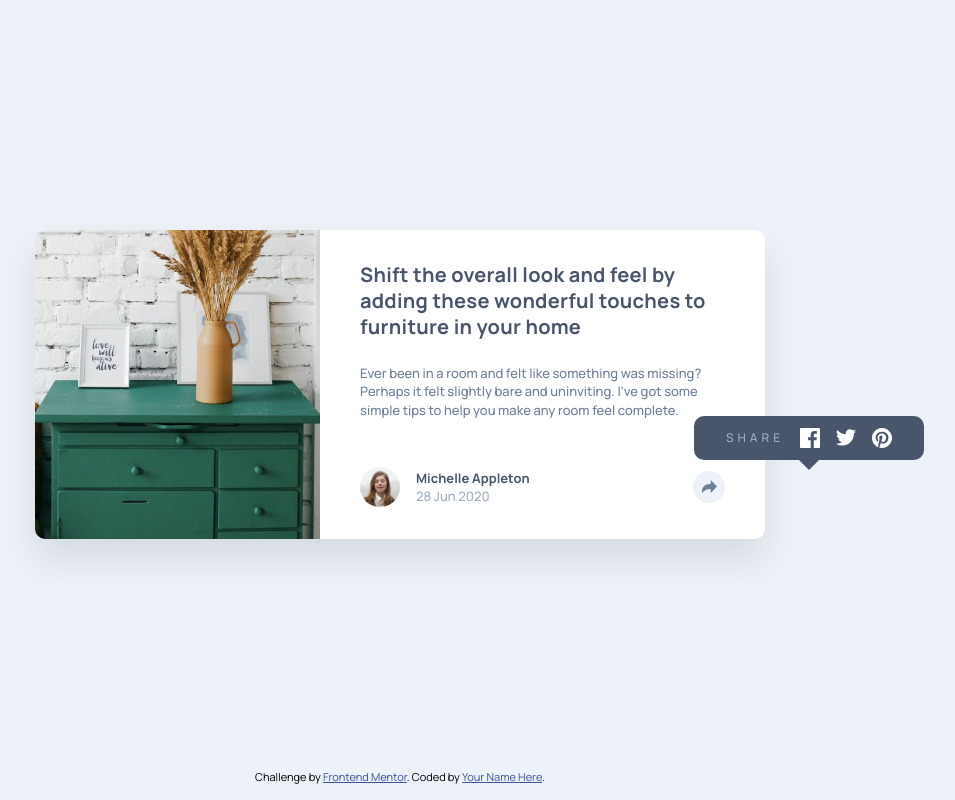
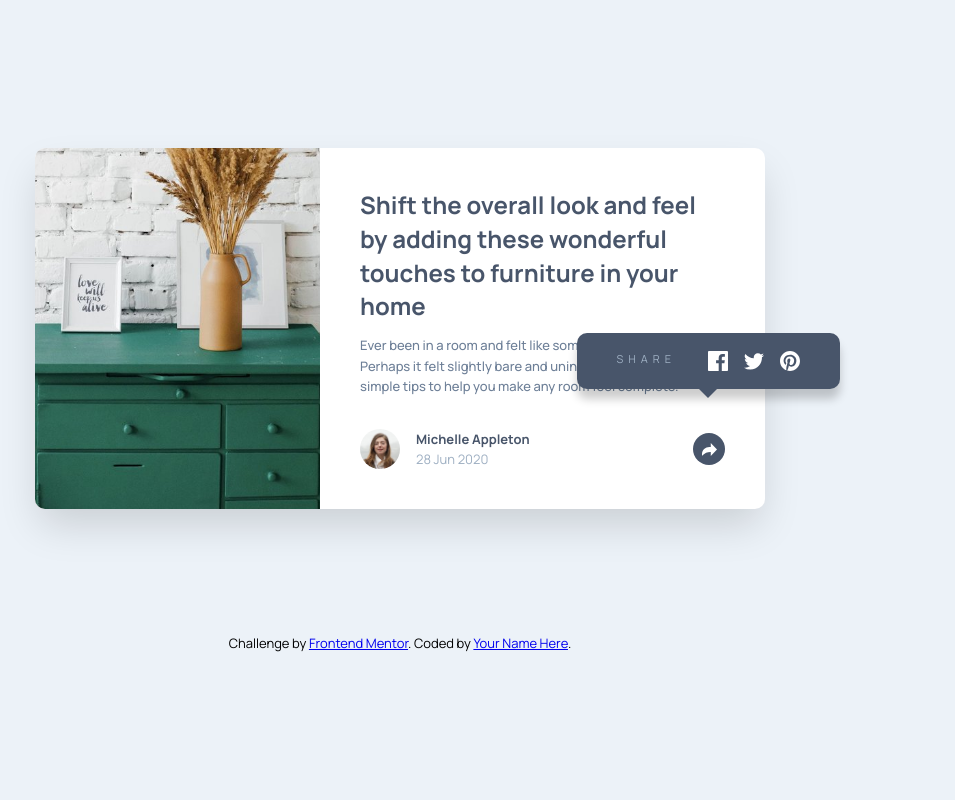
Before and after one commit to Emelinur/article-preview-component-master, a plain HTML site: page index.html in a window 1280 px wide. Both pictures are taken after a click on the button "Share article". Shown: the whole page, without its empty margins (240-1195 px from the left). Drawn offline with Linux system fonts and the light colour scheme.

Commit message:
update  index.html,style.css and main.js

```diff
--- a/main.js
+++ b/main.js
@@ -1,8 +1,6 @@
-const btnShare = document.querySelector('#btn_share');
-const card = document.querySelector('.card');
-const share_popover=document.querySelector(".share-popover")
+const shareBtn = document.getElementById("btn_share");
+const card = document.querySelector(".card");
 
-btnShare.addEventListener('click', () => {
-  card.classList.toggle('card--share-open');
-share_popover.classList.add('share-btn--popup')
+shareBtn.addEventListener("click", () => {
+  card.classList.toggle("card--share-open");
 });
--- a/style.css
+++ b/style.css
@@ -1,69 +1,46 @@
 :root {
-  /* Color */
+  /* COLORS */
+  --very-dark-grayish-blue: hsl(217, 19%, 35%);
+  --desaturated-dark-blue: hsl(214, 17%, 51%);
+  --grayish-blue: hsl(212, 23%, 69%);
+  --light-grayish-blue: hsl(210, 46%, 95%);
   --white: hsl(0, 100%, 100%);
-  --grey-900: hsl(217, 19%, 35%);
-  --grey-500: hsl(214, 17%, 51%);
-  --grey-400: hsl(212, 23%, 69%);
-  --grey-200: hsl(210, 46%, 95%);
 
-  /* Typography */
+  /* TİPOGRAFİ */
   --ff: "Manrope", sans-serif;
-  --fs-text-1: 1.25rem;
-  --lh-text-1: 1.3;
-  --ls-text-1: 0.015625rem;
-
-  --fs-text-2: 0.8125rem;
-  --lh-text-2: 1.4;
-  --ls-text-2: 0;
-
-  --fs-text-3: 0.75rem;
-  --lh-text-3: 1.4;
-  --ls-text-3: 0.25rem;
-
-  --fw-1: 500;
-  --fw-2: 700;
-
-  /* Spacing */
-  --spacing-400: 2rem;
-  --spacing-300: 1.5rem;
-  --spacing-200: 1rem;
+  --fs-body: 13px;
+  --fw-medium: 500;
+  --fw-bold: 700;
 }
 
-/* RESET */
-*,
-*::before,
-*::after {
-  box-sizing: border-box;
+/* --- RESET --- */
+* {
   margin: 0;
   padding: 0;
+  box-sizing: border-box;
 }
 
 body {
-  min-height: 100vh;
   font-family: var(--ff);
-  background-color: var(--grey-200);
+  font-size: var(--fs-body);
+  background-color: var(--light-grayish-blue);
   display: flex;
   flex-direction: column;
+  justify-content: space-evenly;
   align-items: center;
-  justify-content: center;
+  min-height: 100vh;
+  padding: 1.5rem;
 }
 
-main {
-  display: flex;
-  justify-content: center;
-  align-items: center;
-  flex: 1;
-}
-
-/* CARD – mobile first */
-
 .card {
-  position: relative; /* popup buna göre hizalanacak */
-  width: 20.4375rem; /* 327px */
   background-color: var(--white);
   border-radius: 10px;
+  box-shadow: 0px 20px 40px -5px rgba(0, 0, 0, 0.15);
+  width: 100%;
+  max-width: 327px;
   overflow: hidden;
-  box-shadow: 0 20px 40px rgba(0, 0, 0, 0.1);
+  display: flex;
+  flex-direction: column;
 }
 
 .card__image {
@@ -73,147 +50,132 @@ main {
 }
 
 .card__content {
-  padding: 30px 32px 24px;
-  display: flex;
-  flex-direction: column;
-  gap: var(--spacing-300);
+  padding: 32px;
+  gap: 2rem;
 }
 
 .card__title {
-  font-size: var(--fs-text-1);
-  font-weight: var(--fw-2);
-  line-height: var(--lh-text-1);
-  letter-spacing: var(--ls-text-1);
-  color: var(--grey-900);
+  font-weight: var(--fw-bold);
+  font-size: 1.2rem;
+  line-height: 1.4;
+  color: var(--very-dark-grayish-blue);
+  margin-bottom: 12px;
 }
 
 .card__text {
-  font-size: var(--fs-text-2);
-  font-weight: var(--fw-1);
-  line-height: var(--lh-text-2);
-  letter-spacing: var(--ls-text-2);
-  color: var(--grey-500);
+  color: var(--desaturated-dark-blue);
+  line-height: 1.6;
+  font-weight: var(--fw-medium);
+  margin-bottom: 32px;
 }
 
 .card__footer {
-  margin-top: var(--spacing-300);
   display: flex;
   align-items: center;
   justify-content: space-between;
+  position: relative;
+  min-height: 40px;
+  margin-top: 2rem;
 }
-
-/* AUTHOR */
 
 .author {
   display: flex;
   align-items: center;
-  gap: var(--spacing-200);
+  gap: 16px;
+  transition: opacity 0.2s;
 }
 
 .author__avatar {
   width: 40px;
   height: 40px;
-  border-radius: 999px;
+  border-radius: 50%;
 }
 
 .author__name {
-  font-size: var(--fs-text-2);
-  font-weight: var(--fw-2);
-  color: var(--grey-900);
+  color: var(--very-dark-grayish-blue);
+  font-weight: var(--fw-bold);
+  margin-bottom: 2px;
 }
 
 .author__date {
-  font-size: var(--fs-text-2);
-  font-weight: var(--fw-1);
-  color: var(--grey-400);
+  color: var(--grayish-blue);
 }
-
-/* SHARE BUTTON */
 
 .share-btn {
   width: 32px;
   height: 32px;
-  border-radius: 999px;
+  border-radius: 50%;
   border: none;
-  background-color: var(--grey-200);
-  display: inline-flex;
+  background-color: var(--light-grayish-blue);
+  cursor: pointer;
+  display: flex;
+  justify-content: center;
+  align-items: center;
+  position: relative;
+  z-index: 20;
+  transition: all 0.3s ease;
+}
+
+.share-btn svg path {
+  transition: fill 0.3s ease;
+}
+
+.share-popover {
+  display: none;
+  position: absolute;
+  top: -32px;
+  left: -32px;
+  right: -32px;
+  bottom: -32px;
+  background-color: var(--very-dark-grayish-blue);
+  align-items: center;
+  padding-left: 32px;
+  gap: 20px;
+  z-index: 10;
+}
+.share-popover__body {
+  display: flex;
+  gap: 2rem;
+}
+.share-popover__icons {
+  display: flex;
   align-items: center;
   justify-content: center;
-  cursor: pointer;
 }
-
-/* POPOVER BASE */
-
-.share-popover {
-  display: none; /* JS ile açılacak */
-}
-
-.share-popover__body {
-  display: flex;
-  align-items: center;
-  gap: var(--spacing-200);
-}
-
 .share-popover__label {
-  font-size: var(--fs-text-3);
-  font-weight: var(--fw-1);
-  letter-spacing: var(--ls-text-3);
-  color: var(--grey-400);
+  color: var(--grayish-blue);
+  letter-spacing: 5px;
+  font-size: 11px;
+  text-transform: uppercase;
 }
 
 .share-popover__icons {
   display: flex;
-  align-items: center;
-  gap: var(--spacing-200);
+  gap: 16px;
 }
 
-/* Kart share modunda iken popup görünsün */
+.share-popover__arrow {
+  display: none;
+}
+
 .card.card--share-open .share-popover {
   display: flex;
+  animation: fadeIn 0.3s ease;
 }
 
-/* MOBILE POPOVER (bottom bar) */
-
-@media (max-width: 767px) {
-  .share-popover {
-    position: absolute;
-    left: 0;
-    right: 0;
-    bottom: 0; /* kartın tabanı */
-    justify-content: center;
-  }
-
-  .share-popover__body {
-    width: 100%;
-    height: 76px;
-    padding: 0 32px;
-    background-color: var(--grey-900);
-    border-radius: 0 0 10px 10px;
-    justify-content: flex-start;
-  }
-
-  .share-popover__arrow {
-    display: none;
-  }
-
-
-
-  /* popup açıkken author gizlensin */
-  .card.card--share-open .author {
-    opacity: 0;
-    pointer-events: none;
-  }
+.card.card--share-open .share-btn {
+  background-color: var(--desaturated-dark-blue);
 }
 
-/* TABLET + DESKTOP */
+.card.card--share-open .share-btn svg path {
+  fill: var(--white);
+}
 
 @media (min-width: 768px) {
   .card {
-    width: auto;
-    max-width: 45.625rem; /* 730px */
-    display: flex;
     flex-direction: row;
-    overflow: visible; /* tooltip dışarı taşabilsin */
+    max-width: 730px;
+    overflow: visible;
   }
 
   .card__image {
@@ -223,70 +185,58 @@ main {
   }
 
   .card__content {
-    padding: 32px 40px;
+    padding: 40px;
+    width: 100%;
   }
 
-  .card__footer {
-    margin-top: var(--spacing-300);
+  .card__title {
+    font-size: 1.5rem;
+    margin-bottom: 12px;
   }
 
   .share-popover {
+    top: auto;
+    left: auto;
+    right: auto;
+    bottom: auto;
+    width: auto;
+    height: auto;
     position: absolute;
     bottom: 80px;
-    right: -60px;
-    flex-direction: column;
-    align-items: center;
-    z-index: 10;
-  }
-
-  .share-popover__body {
-    width: auto;
-    padding: 12px 32px;
-    background-color: var(--grey-900);
+    right: -115px;
+    background-color: var(--very-dark-grayish-blue);
     border-radius: 10px;
-    justify-content: center;
+    padding: 18px 40px;
+    box-shadow: 0px 10px 10px rgba(0, 0, 0, 0.2);
   }
 
   .share-popover__arrow {
+    display: block;
+    position: absolute;
+    bottom: -9px;
+    left: 50%;
+    margin-left: -10px;
     width: 0;
     height: 0;
     border-left: 10px solid transparent;
     border-right: 10px solid transparent;
-    border-top: 10px solid var(--grey-900);
+    border-top: 10px solid var(--very-dark-grayish-blue);
   }
-  .share-btn--popup{
-    width: 32px;
-  height: 32px;
-  border-radius: 999px;
-  border: none;
-  background-color: var(--grey-200);
-  display: inline-flex;
-  align-items: center;
-  justify-content: center;
-  cursor: pointer;
+
+  .card.card--share-open .share-btn {
+    background-color: var(--very-dark-grayish-blue);
+  }
+
+  .card.card--share-open .author {
+    opacity: 1;
+  }
 }
 
-  /* desktop'ta author hep görülsün */
-  /* .card.card--share-open .author {
+@keyframes fadeIn {
+  from {
+    opacity: 0;
+  }
+  to {
     opacity: 1;
-    pointer-events: auto;
-  z-index: 999;
-  } */
+  }
 }
-
-
-
-
-
-
-/* FOOTER */
-
-.attribution {
-  font-size: 11px;
-  text-align: center;
-  margin-bottom: 1rem;
-}
-
-.attribution a {
-  color: hsl(228, 45%, 44%);
-}
```
Also changed, not shown: index.html (+17 -6 lines).
